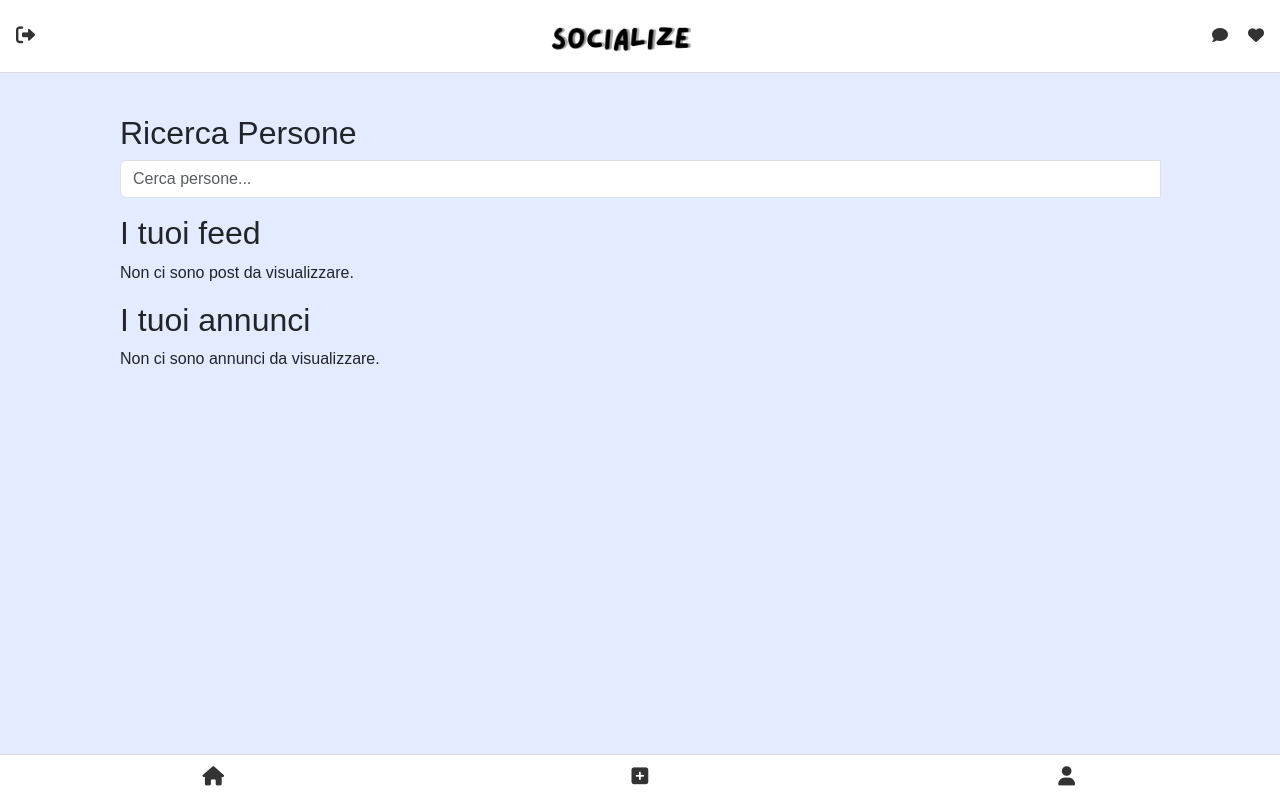
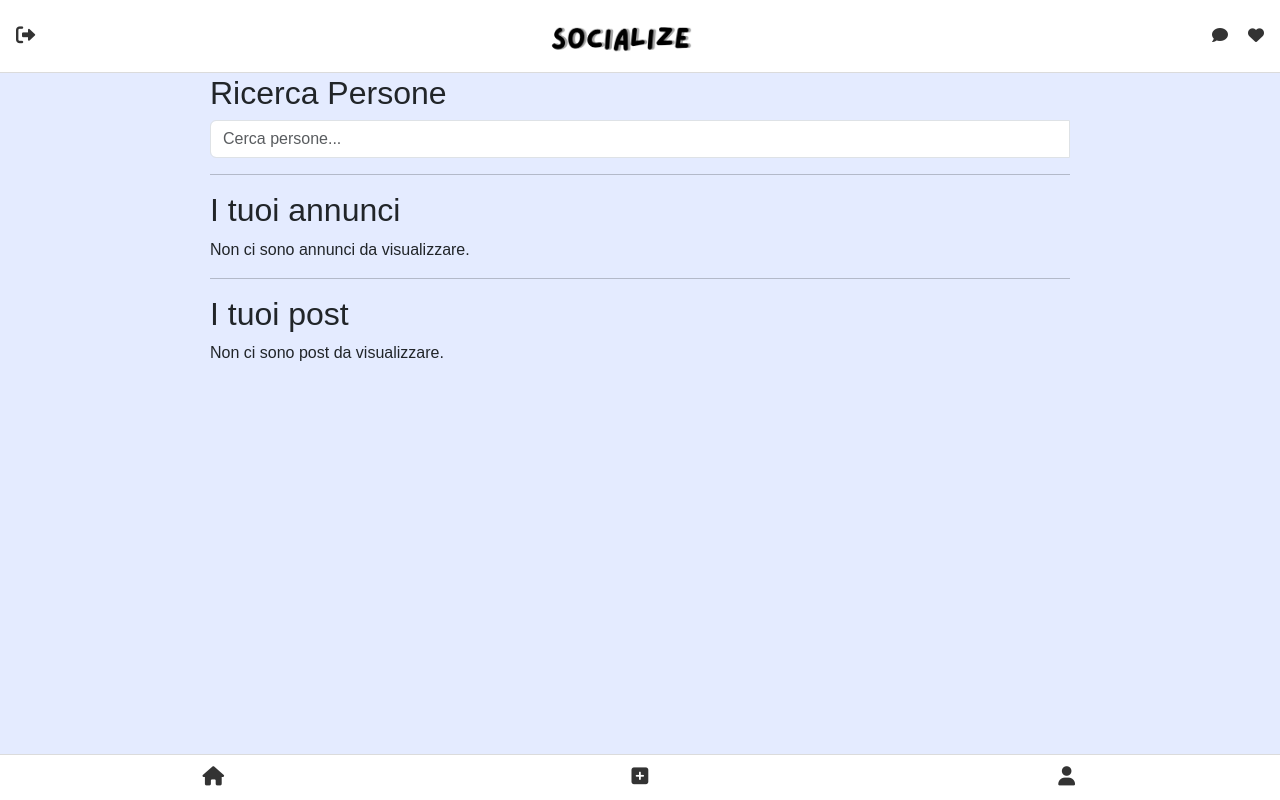
Before and after one commit to imvrtva/progetto, a Flask app: page /homepage/inserzionista/1 in a window 1280 px wide. Run offline with Flask 3, Linux system fonts and the light colour scheme; the visitor is signed in with stand-in values (Sample User, id 1); data comes from the database, SQL or seed files in the repository; data that the repository does not hold is empty; parts of the project's set-up code (start-up, migrations or seed data) failed here and were passed over.

Commit message:
MODIFICHE

```diff
--- a/app.py
+++ b/app.py
@@ -473,86 +473,54 @@ def interessi():
 @app.route('/homepage/utente/<int:id_utente>', methods=['GET', 'POST'])
 @login_required
 def utente(id_utente):
-    # Recupera l'utente con l'ID passato come parametro
     user = Users.query.filter_by(id_utente=id_utente).first()
-
-    # Verifica se l'utente esiste
     if not user:
         flash("Utente non trovato", category="alert alert-danger")
         return redirect(url_for('log'))
 
-    # Recupera l'ID dell'utente corrente
     current_user_id = current_user.id_utente
-
-    # Recupera gli utenti seguiti dall'utente corrente
     seguiti_ids = [amico.user_amico for amico in Amici.query.filter_by(io_utente=current_user_id).all()]
-
-    # Aggiungi l'ID dell'utente corrente alla lista degli utenti seguiti se necessario
     seguiti_ids.append(current_user_id)
 
-    # Recupera i post degli utenti seguiti
     posts = Post.query.filter(Post.utente.in_(seguiti_ids)).order_by(Post.data_creazione.desc()).all()
-
-    # Recupera gli utenti seguiti in una sola query
     utenti_dict = {utente.id_utente: utente.username for utente in Users.query.filter(Users.id_utente.in_(seguiti_ids)).all()}
 
-# Recupera gli interessi dell'utente corrente
     interessi_utenti = UserInteressi.query.filter_by(utente_id=current_user_id).all()
     interessi_ids = [interesse.id_interessi for interesse in interessi_utenti]
-
-    # Recupera gli annunci che corrispondono agli interessi e ai target dell'utente
     now = datetime.now()
     annunci = Annunci.query.filter(
-        (Annunci.interesse_target.in_(interessi_ids) | (Annunci.interesse_target.is_(None))),  # Corrispondenza degli interessi
-        ((Annunci.sesso_target == user.sesso) | (Annunci.sesso_target == 'tutti')),  # Corrispondenza del sesso
-        (Annunci.eta_target <= user.eta),  # Età dell'utente deve essere minore o uguale a quella target dell'annuncio
+        (Annunci.interesse_target.in_(interessi_ids) | (Annunci.interesse_target.is_(None))),
+        ((Annunci.sesso_target == user.sesso) | (Annunci.sesso_target == 'tutti')),
+        (Annunci.eta_target <= user.eta),
         Annunci.fine > now
     ).order_by(Annunci.fine.desc()).all()
 
     return render_template('home_utente.html', user=user, posts=posts, utenti=utenti_dict, annunci=annunci)
 
-
-    ## home page inserzionista
-
 @app.route('/homepage/inserzionista/<int:id_utente>', methods=['GET', 'POST'])
 @login_required
 def inserzionista(id_utente):
-    # Recupera l'utente inserzionista
     user = Users.query.filter_by(id_utente=id_utente).first()
-
-    # Recupera l'ID dell'utente corrente (chi sta visualizzando la pagina)
     current_user_id = current_user.id_utente
-
-    # Recupera gli utenti seguiti dall'utente corrente
     seguiti_ids = [amico.user_amico for amico in Amici.query.filter_by(io_utente=current_user_id).all()]
-
-    # Aggiungi l'ID dell'utente corrente alla lista degli utenti seguiti se necessario
     seguiti_ids.append(current_user_id)
 
-    # Recupera i post degli utenti seguiti
     posts = Post.query.filter(Post.utente.in_(seguiti_ids)).order_by(Post.data_creazione.desc()).all()
-
-    # Recupera gli utenti seguiti in una sola query
     utenti_dict = {utente.id_utente: utente.username for utente in Users.query.filter(Users.id_utente.in_(seguiti_ids)).all()}
 
-    # Recupera gli interessi dell'utente corrente
     interessi_utenti = UserInteressi.query.filter_by(utente_id=current_user_id).all()
     interessi_ids = [interesse.id_interessi for interesse in interessi_utenti]
-    # Recupera gli annunci creati dall'utente corrente
     now = datetime.now()
     annunci = Annunci.query.filter(
         Annunci.advertiser_id == current_user_id,
         Annunci.fine > now
     ).order_by(Annunci.inizio.desc()).all()
 
-
-    # Recupera statistiche per ogni annuncio
     statistiche_annunci = {
         annuncio.id: recupera_statistiche_annuncio(annuncio.id) for annuncio in annunci
     }
 
-
-    return render_template('home_inserzionista.html',user=user, posts=posts, utenti_dict=utenti_dict, annunci=annunci, statistiche=statistiche_annunci)
+    return render_template('home_inserzionista.html', user=user, posts=posts, utenti_dict=utenti_dict, annunci=annunci, statistiche=statistiche_annunci)
 
 
 #--------------------------------------- pagina profilo utente e inserzionista ----------------------------------#
--- a/database/database.sql
+++ b/database/database.sql
@@ -73,7 +73,9 @@ CREATE TABLE annunci (
     eta_target INTEGER,
     interesse_target INTEGER REFERENCES interessi(id_interessi),
     inizio TIMESTAMP DEFAULT CURRENT_TIMESTAMP,
-    fine DATE
+    fine DATE,
+    media VARCHAR(255),
+    testo VARCHAR(255)
 );
 
 CREATE TABLE annunci_likes (
--- a/templates/base.html
+++ b/templates/base.html
@@ -102,8 +102,12 @@
         </div>
         <img src="/contenuti/logo.png" alt="Logo">
         <div class="right-icons">
+            {% if current_user.role == 'inserzionista' %}
+                <a class="nav-link" href="{{ url_for('some_inserzionista_page') }}"><i class="fas fa-chart-line"></i></a>
+            {% else %}
                 <a class="nav-link" href="{{ url_for('conversations') }}"><i class="fas fa-comment"></i></a>
                 <a class="nav-link" href="{{ url_for('notifiche') }}"><i class="fas fa-heart"></i></a>
+            {% endif %}
         </div>
     </header>
 
@@ -117,9 +121,16 @@
 
     <nav class="down-bar">
         <ul>
+
+            {% if current_user.ruolo.value == 'pubblicitari' %}
+                <li class="nav-item">
+                    <a class="nav-link" href="{{ url_for('inserzionista', id_utente=current_user.id_utente) }}"><i class="fas fa-briefcase"></i></a>
+                </li>
+            {% else %}
                 <li class="nav-item">
                     <a class="nav-link" href="{{ url_for('utente', id_utente=current_user.id_utente) }}"><i class="fas fa-home"></i></a>
                 </li>
+            {% endif %}
                 <li class="nav-item">
                     <a class="nav-link" href="{{ url_for('scegli_post', username=current_user.username) }}"><i class="fas fa-plus-square"></i></a>
                 </li>
--- a/templates/home_inserzionista.html
+++ b/templates/home_inserzionista.html
@@ -5,16 +5,66 @@
 {% block content %}
 <style>
     .container {
-        max-width: 1200px;
+        max-width: 1100px;
         margin: 0 auto;
-        padding: 40px;
+        padding: 20px;
+        padding-left: 60px; /* Padding sinistro */
+        padding-right: 60px; /* Padding destro */
     }
     #search {
         margin-bottom: 0;
         padding-bottom: 0;
         position: relative;
     }
-    /* Additional styles omitted for brevity */
+    #posts {
+        margin-top: 0;
+        padding-top: 0;
+    }
+    .autocomplete-suggestions {
+        border: 1px solid #ddd;
+        max-height: 200px;
+        overflow-y: auto;
+        position: absolute;
+        top: 100%;
+        left: 0;
+        right: 0;
+        z-index: 1000;
+        background: #fff;
+        display: none;
+    }
+    .autocomplete-suggestion {
+        padding: 10px;
+        cursor: pointer;
+    }
+    .autocomplete-suggestion:hover {
+        background-color: #eee;
+    }
+    .profile-img {
+        width: 40px;
+        height: 40px;
+        border-radius: 50%;
+        margin-right: 10px;
+    }
+    .post-media {
+        max-width: 100%;
+        height: auto;
+        margin-top: 10px;
+        border-radius: 5px;
+    }
+    .card {
+        margin-bottom: 1rem;
+        max-width: 600px; /* Imposta la larghezza massima dei post */
+        margin-left: auto; /* Centra i post */
+        margin-right: auto; /* Centra i post */
+    }
+    .annuncio-item {
+        max-width: 600px; /* Imposta la larghezza massima degli annunci */
+    }
+    .post-header {
+        display: flex;
+        align-items: center;
+        margin-bottom: 10px;
+    }
 </style>
 
 <div class="container mt-4">
@@ -25,8 +75,41 @@
             <div id="suggestions" class="autocomplete-suggestions"></div>
         </div>
     </form>
-
-    <h2>I tuoi feed</h2>
+    <hr>
+    <h2>I tuoi annunci</h2>
+    {% if annunci %}
+        <div id="annunciCarousel" class="carousel slide" data-bs-ride="carousel">
+            <div class="carousel-inner">
+                {% for annuncio in annunci %}
+                    <div class="carousel-item {% if loop.first %}active{% endif %}">
+                        <div class="card annuncio-item">
+                            <div class="card-body">
+                                <h5 class="card-title">Annuncio ID: {{ annuncio.id }}</h5>
+                                <p class="card-text"><strong>Tipo Post:</strong> {{ annuncio.tipo_post }}</p>
+                                <p class="card-text"><strong>Target Sesso:</strong> {{ annuncio.sesso_target }}</p>
+                                <p class="card-text"><strong>Target Età:</strong> {{ annuncio.eta_target }}</p>
+                                <p class="card-text"><strong>Nome Interesse:</strong> {{ annuncio.interesse_target }}</p>
+                                <p class="card-text"><strong>Inizio:</strong> {{ annuncio.inizio.strftime('%d-%m-%Y %H:%M') }}</p>
+                                <p class="card-text"><strong>Fine:</strong> {{ annuncio.fine.strftime('%d-%m-%Y') }}</p>
+                            </div>
+                        </div>
+                    </div>
+                {% endfor %}
+            </div>
+            <button class="carousel-control-prev" type="button" data-bs-target="#annunciCarousel" data-bs-slide="prev">
+                <span class="carousel-control-prev-icon" aria-hidden="true"></span>
+                <span class="visually-hidden">Previous</span>
+            </button>
+            <button class="carousel-control-next" type="button" data-bs-target="#annunciCarousel" data-bs-slide="next">
+                <span class="carousel-control-next-icon" aria-hidden="true"></span>
+                <span class="visually-hidden">Next</span>
+            </button>
+        </div>
+    {% else %}
+        <p>Non ci sono annunci da visualizzare.</p>
+    {% endif %}
+    <hr>
+    <h2>I tuoi post</h2>
     {% if posts %}
         <ul class="list-unstyled">
             {% for post in posts %}
@@ -59,30 +142,6 @@
         </ul>
     {% else %}
         <p>Non ci sono post da visualizzare.</p>
-    {% endif %}
-
-    <h2>I tuoi annunci</h2>
-    {% if annunci %}
-        <ul class="list-unstyled">
-            {% for annuncio in annunci %}
-                <li class="post-item mb-3">
-                    <div class="card">
-
-                        <div class="card-body">
-                            <h5 class="card-title">Annuncio ID: {{ annuncio.id }}</h5>
-                            <p class="card-text"><strong>Tipo Post:</strong> {{ annuncio.tipo_post }}</p>
-                            <p class="card-text"><strong>Target Sesso:</strong> {{ annuncio.sesso_target }}</p>
-                            <p class="card-text"><strong>Target Età:</strong> {{ annuncio.eta_target }}</p>
-                            <p class="card-text"><strong>Nome Interesse:</strong> {{ annuncio.interesse_target }}</p>
-                            <p class="card-text"><strong>Inizio:</strong> {{ annuncio.inizio.strftime('%d-%m-%Y %H:%M') }}</p>
-                            <p class="card-text"><strong>Fine:</strong> {{ annuncio.fine.strftime('%d-%m-%Y') }}</p>
-                        </div>
-                    </div>
-                </li>
-            {% endfor %}
-        </ul>
-    {% else %}
-        <p>Non ci sono annunci da visualizzare.</p>
     {% endif %}
 </div>
 
--- a/templates/modifica_profilo.html
+++ b/templates/modifica_profilo.html
@@ -51,8 +51,9 @@
         <div class="form-group">
             <label for="ruolo">Ruolo:</label>
             <select class="form-control" id="ruolo" name="ruolo">
-                <option value="utente" {% if user.ruolo == 'utente' %}selected{% endif %}>Utente</option>
-                <option value="pubblicitari" {% if user.ruolo == 'pubblicitari' %}selected{% endif %}>Inserzionista</option>
+                <!-- Default selection based on user's role -->
+                <option value="utente" {% if user.ruolo.value == 'utente' %}selected{% endif %}>Utente</option>
+                <option value="pubblicitari" {% if user.ruolo.value == 'pubblicitari' %}selected{% endif %}>Inserzionista</option>
             </select>
         </div>
         <div class="form-group">
--- a/templates/profilo_io.html
+++ b/templates/profilo_io.html
@@ -1,6 +1,6 @@
 {% extends "base.html" %}
 
-{% block title %}Profilo Utente{% endblock %}
+{% block title %}Profilo{% endblock %}
 
 {% block content %}
 <div class="container mt-1"> <!-- Ridotto il margine superiore -->
```
Lines whose indentation alone changed are shown as unchanged.
